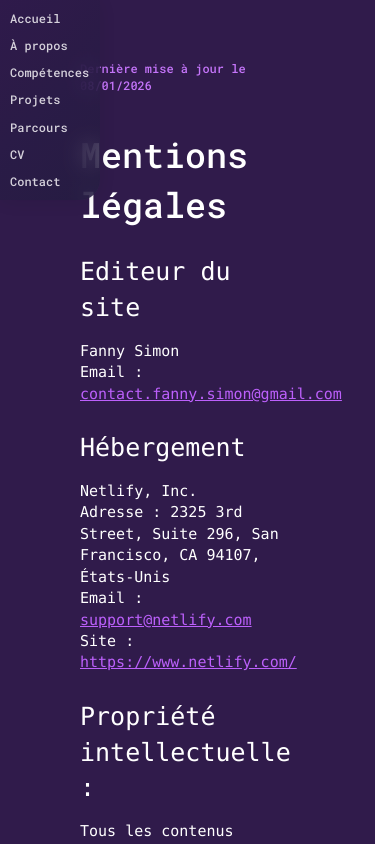
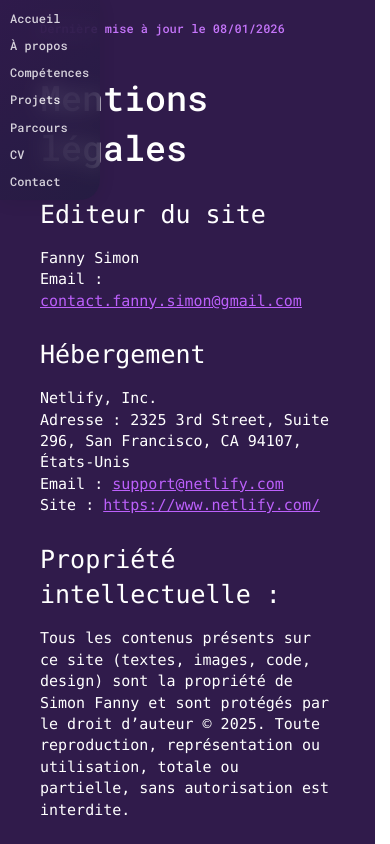
Before and after one commit to ProjetsDevFanny/Projet8_OCR_Portfolio, a React (Vite) app: page /mentions in a window 390 px wide. Shown: the top 844 px of the page. Built offline with nearby package versions, Linux system fonts and the light colour scheme; a web font is replaced by a local one.

Commit message:
fix(mentionsLegales): padding container in responsivle tablet & moble

```diff
--- a/src/Pages/MentionsLegales/mentionsLegales.scss
+++ b/src/Pages/MentionsLegales/mentionsLegales.scss
@@ -10,6 +10,14 @@
     max-width: 1100px;
     margin: 0 auto;
     padding: 6rem 8rem;
+
+    @include tablet {
+      padding: 4rem 6rem;
+    }
+
+    @include mobile {
+      padding: 2rem 4rem;
+    }
 
     &__miseAJour {
         @include font-style(1.2rem);
```
